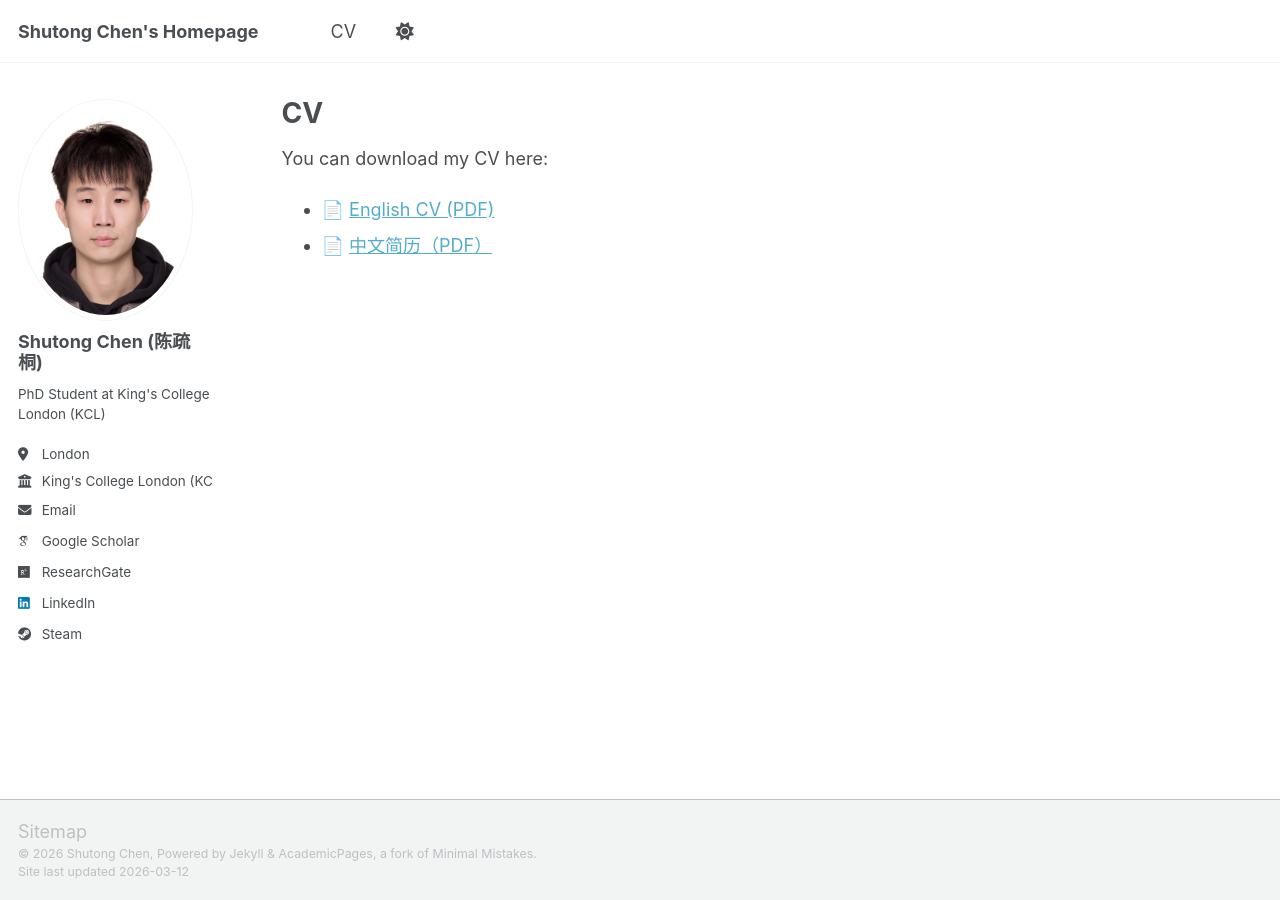
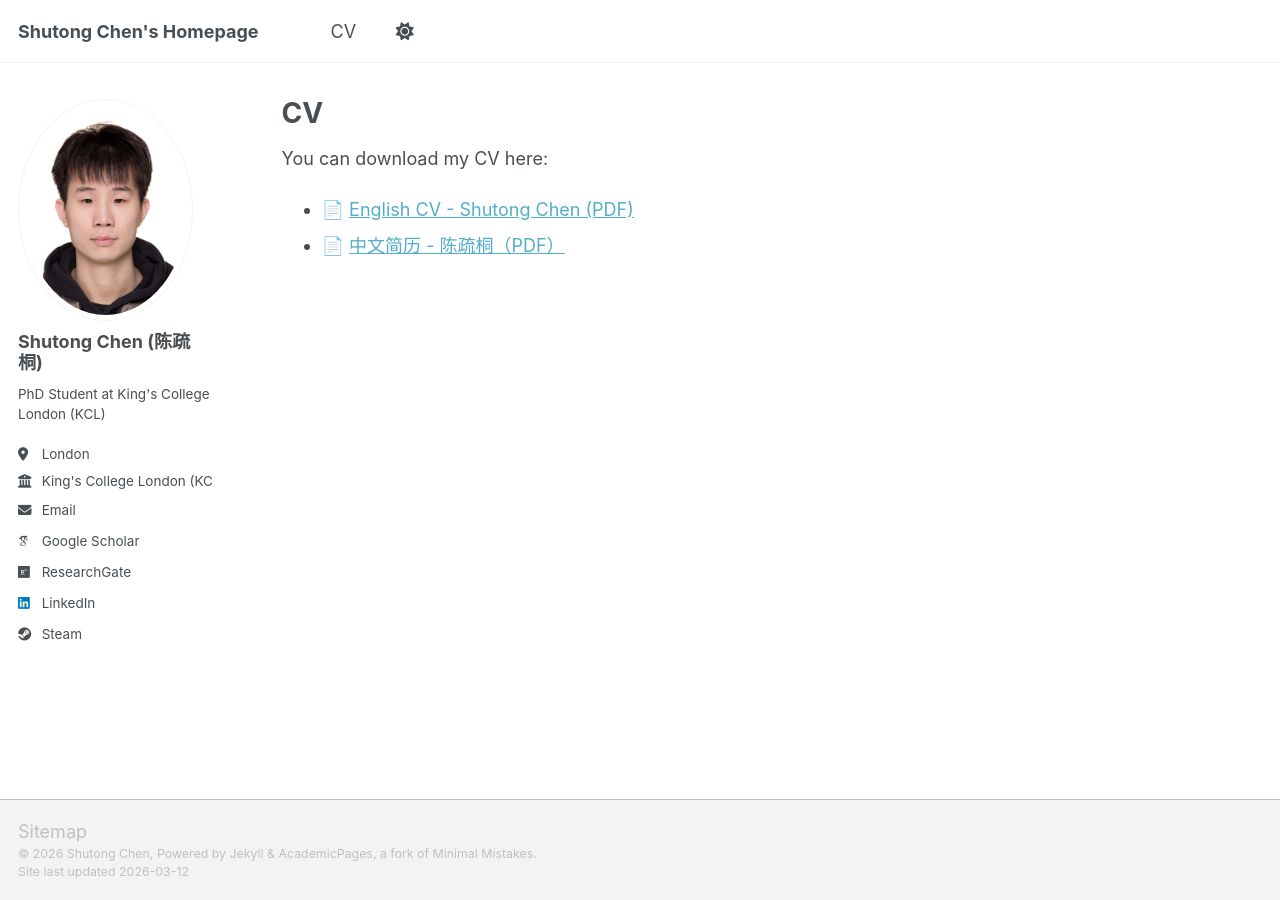
Before and after one commit to shutong-chen/shutong-chen.github.io, a Jekyll site: the page built from _pages/cv.md, in a window 1280 px wide. Built offline with Jekyll 4.4.1, drawn with Linux system fonts in a browser that asks for light colours; some web fonts are replaced; a script bundle is joined from its source files by our own code; library files that are not in the unit come from our copies.

Commit message:
Update CV links with name formatting

```diff
--- a/_pages/cv.md
+++ b/_pages/cv.md
@@ -9,5 +9,5 @@ redirect_from:
 
 You can download my CV here:
 
-- 📄 [English CV (PDF)](/files/CV_Shutong_Chen_EN.pdf)
-- 📄 [中文简历（PDF）](/files/CV_Shutong_Chen_CN.pdf)
+- 📄 [English CV - Shutong Chen (PDF)](/files/CV_Shutong_Chen_EN.pdf)
+- 📄 [中文简历 - 陈疏桐（PDF）](/files/CV_Shutong_Chen_CN.pdf)
```
